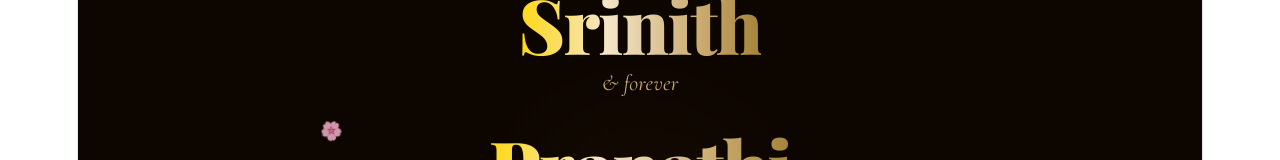
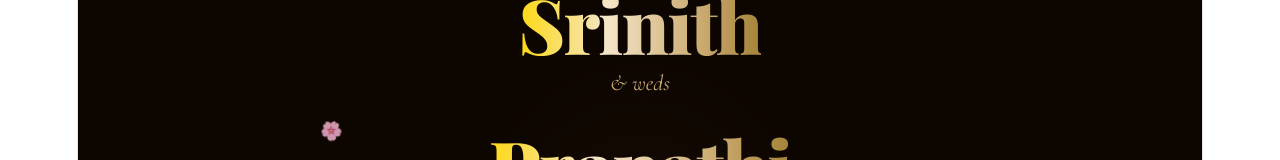
Before and after one commit to shashankgit0/wedding-invite, a React (Vite) app: page / in a window 1280 px wide. Shown: the part 236-396 px from the top of the page. Built offline with nearby package versions, Linux system fonts and the light colour scheme; a web font is replaced by a local one.

Commit message:
Update App.jsx

```diff
--- a/src/App.jsx
+++ b/src/App.jsx
@@ -492,7 +492,7 @@ export default function WeddingInvite() {
           </h1>
 
           <div style={{ fontSize: 22, color: '#C9A96E', fontStyle: 'italic', margin: '8px 0', fontFamily: "'Cormorant Garamond', serif" }}>
-            &amp; forever
+            &amp; weds
           </div>
 
           <h1 style={{
```
